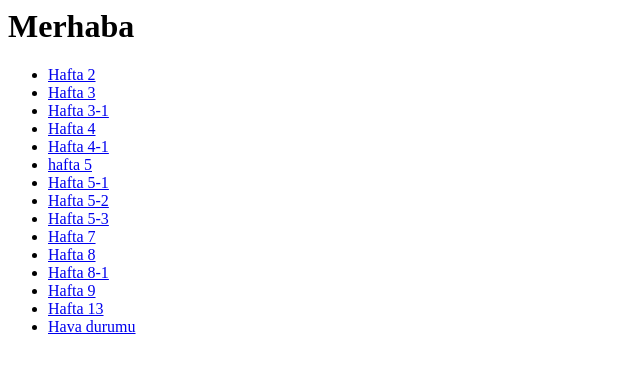
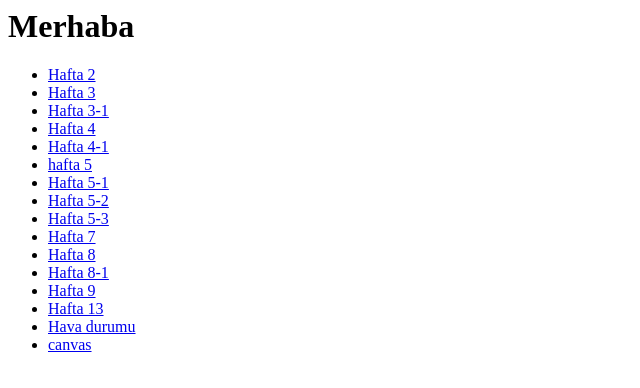
Before and after one commit to bunyamin0312/web_tasarim, a plain HTML site: page index.html in a window 1280 px wide. Shown: the full height of the page, 0-640 px from the left. Drawn offline with Linux system fonts and the light colour scheme.

Commit message:
Update index.html

```diff
--- a/index.html
+++ b/index.html
@@ -59,6 +59,9 @@
           <li>
              <a href="hava durumu.html">Hava durumu  </a>
  </li>
+          <li>
+             <a href="canvas.html">canvas   </a>
+ </li>
   </ul>
 </body>
 </html>
```
